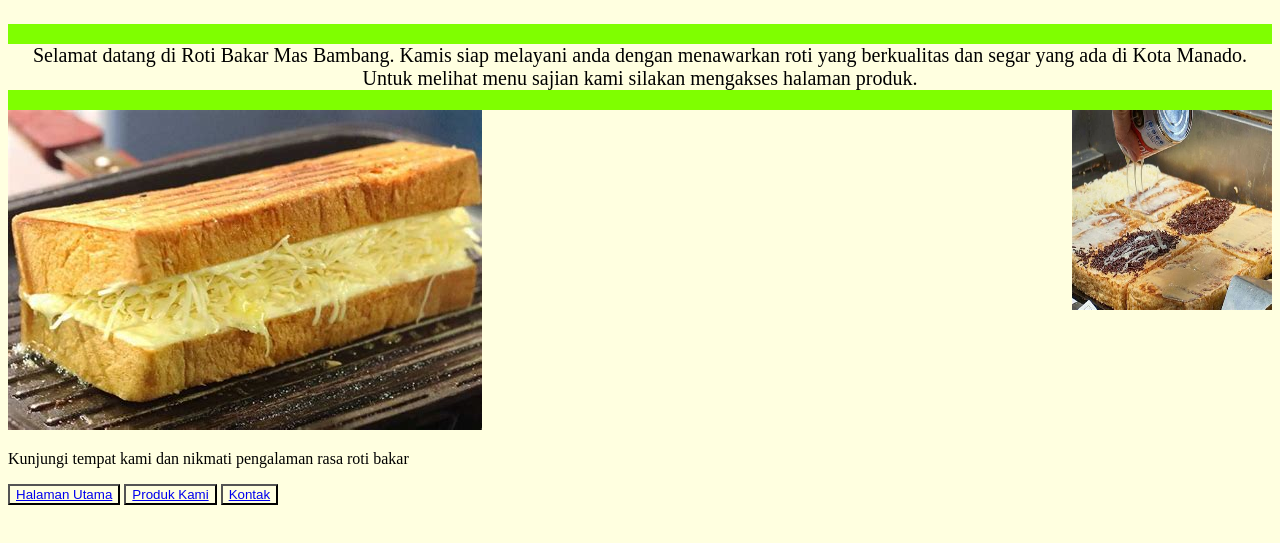
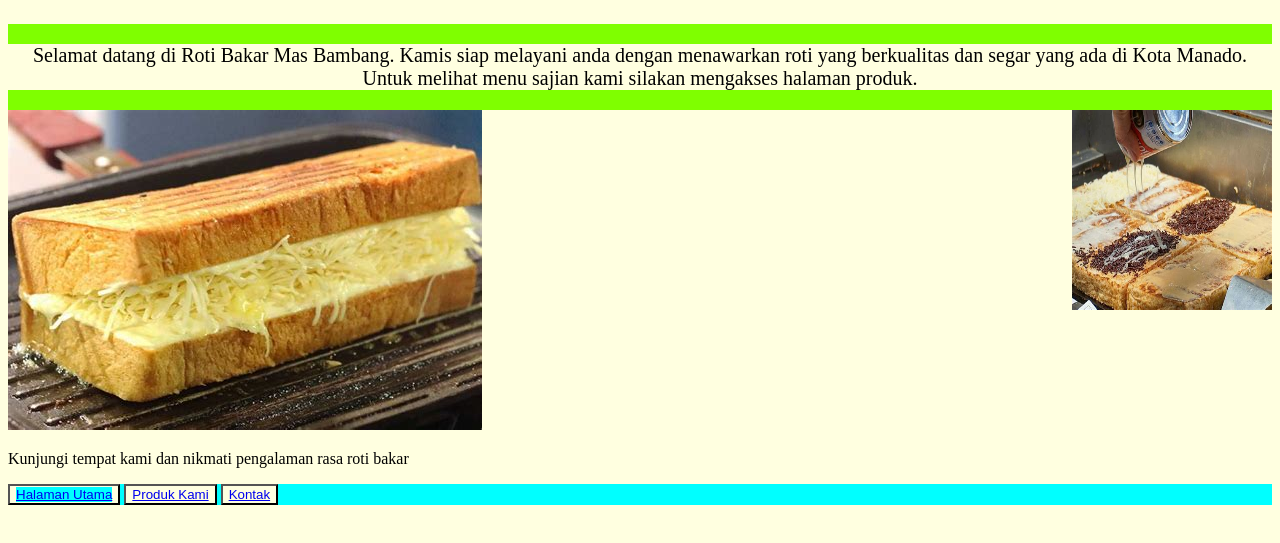
Before and after one commit to Reasonly40/ProyekJasa_Web, a plain HTML site: page index.html in a window 1280 px wide. In both pictures the pointer is over the link "Halaman Utama". Shown: the part 75-618 px from the top of the page. Drawn offline with Linux system fonts and the light colour scheme.

Commit message:
Update style.css

```diff
--- a/style.css
+++ b/style.css
@@ -27,3 +27,13 @@ h1{
     width: 200px;
     height: 200px;
 }
+
+.button-home{
+    background-color: aqua;
+}
+
+a:hover{
+    height: 30px;
+    width: 100px;
+    background-color: aqua;
+}
```
